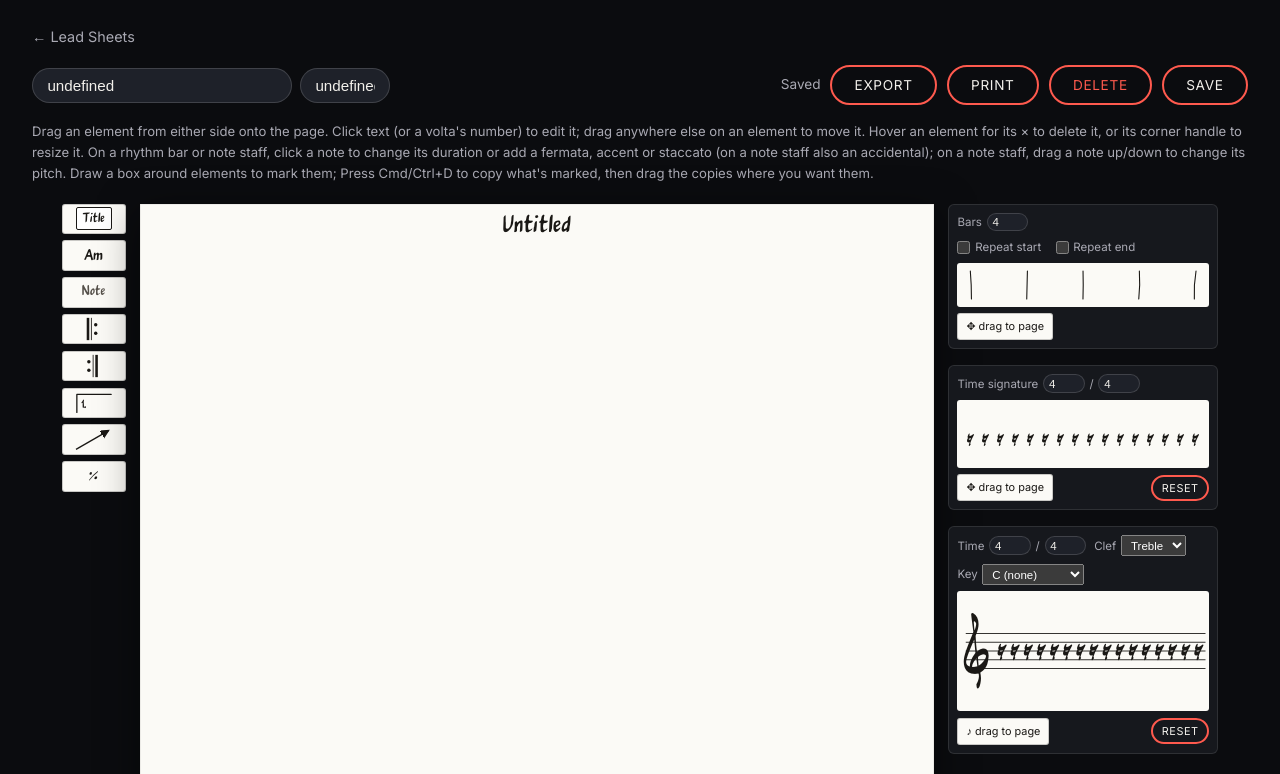
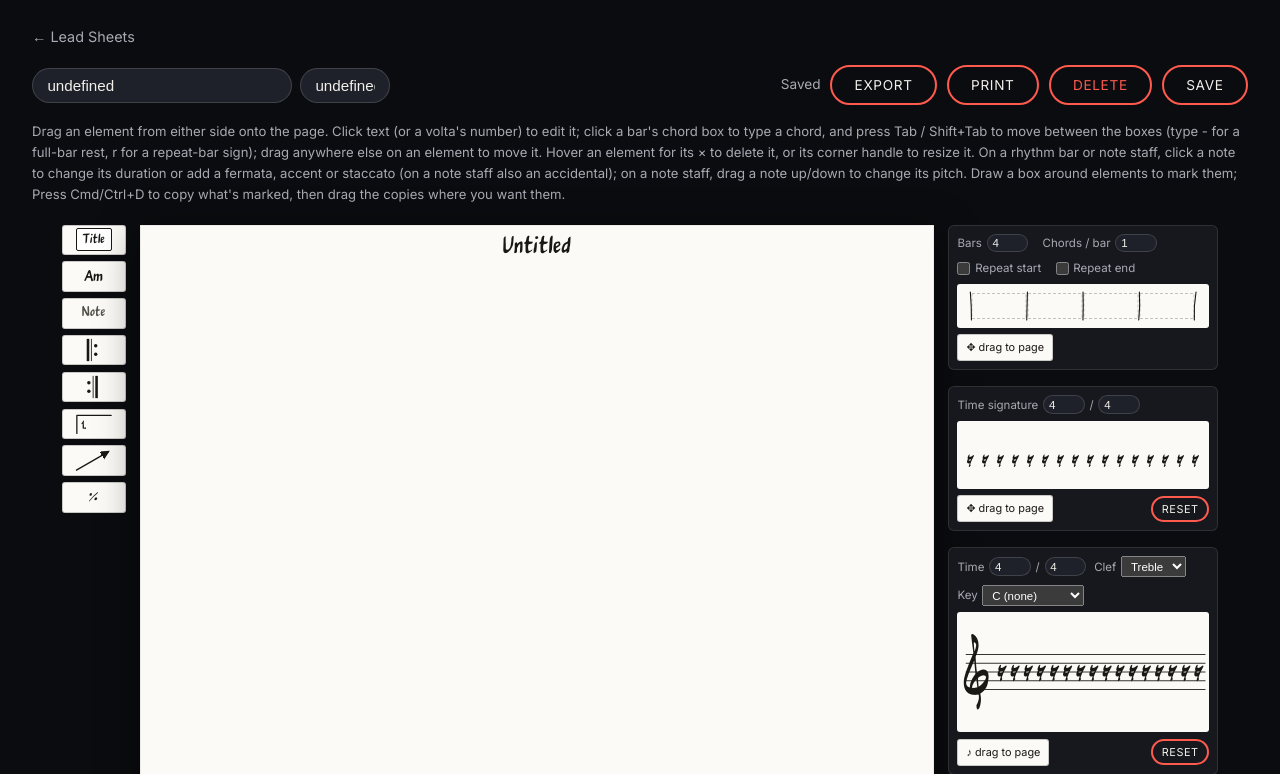
Before and after one commit to carljarner/jamesband, a FastAPI app: template intern/templates/leadsheet_editor.html in a window 1280 px wide. Shown: the part 150-924 px from the top of the page. Run offline with FastAPI, Linux system fonts and the light colour scheme; the visitor is signed in with stand-in values (Sample User, id 1); the template is opened without the code that fills it: most values are stand-ins (such as "Sample title", 1, 10 or a date in 2020).

Commit message:
Lead sheet editor: standard sizes, raised chord numbers, row chord slots
- Standard element sizes taken from the test sheet: titles 17, chords 14,
  text 12, bar rows 27 tall (editor defaults and the saved test sheet)
- Chord symbols draw extension numbers/alterations raised (Am7, Cm7b5,
  C7(#11)); quality words and slash bass stay on the baseline. Stored text
  stays plain
- Editing an element redraws immediately so the formatted text doesn't show
  through the edit field
- Bars can have typeable chord slots per bar (Chords / bar, Tab between them)
- Update saved lead sheet data

Co-Authored-By: Claude Sonnet 5 <noreply@anthropic.com>

```diff
--- a/intern/static/leadsheet-editor.js
+++ b/intern/static/leadsheet-editor.js
@@ -12,10 +12,13 @@
   // A row can hold up to 12 bars; past 9 the bars get narrower so the row
   // still fits within the page margins.
   const ROW_MAX_BARS = 12;
+  const ROW_MAX_CHORDS = 8; // chord slots per bar
   const ROW_MAX_W = PAGE_W - 2 * PAGE_MARGIN;
-  const BAR_H = 30; // calibrated against a hand-finished 8-bar row on a real sheet
+  const BAR_H = 27; // average bar-row height across the hand-finished test sheet
   const REPEAT_MARK_W = 14;
   const VOLTA_H = 22, VOLTA_FONT_SIZE = 13;
+  // Starting font sizes for new text boxes: the averages from the test sheet.
+  const TITLE_FONT_SIZE = 17, CHORD_FONT_SIZE = 14, TEXT_FONT_SIZE = 12;
 
   // Codepoints verified directly against fonts/MuseJazz.otf's cmap (this
   // font implements SMuFL's Rests range at the standard codepoints, but not
@@ -343,6 +346,63 @@
     return _measureCtx.measureText(text || '').width;
   }
 
+  // Splits a chord symbol into baseline and raised runs, the way it's
+  // engraved on a real chart: the root, its accidental, quality words (m,
+  // maj, dim, sus, add...) and any slash bass note stay on the baseline;
+  // extension numbers and altered tones are raised (Am7 -> Am + ^7,
+  // Cm7b5 -> Cm + ^7b5, C7(#11) -> C + ^7(#11), Bb7/D -> Bb + ^7 + /D).
+  // The stored text stays plain; this only affects how it's drawn.
+  function parseChordSegments(text) {
+    const s = String(text || '');
+    const root = /^[A-G][#b♯♭]?/.exec(s);
+    if (!root) return s ? [{ text: s, sup: false }] : []; // N.C., %, x2...
+    const segs = [];
+    const push = (t, sup) => {
+      const last = segs[segs.length - 1];
+      if (last && last.sup === sup) last.text += t;
+      else segs.push({ text: t, sup });
+    };
+    push(root[0], false);
+    let i = root[0].length;
+    while (i < s.length) {
+      const rest = s.slice(i);
+      if (rest[0] === '/' && !/^\/\d/.test(rest)) { push(rest, false); break; } // slash bass; "6/9" is not one
+      let m = /^\([^)]*\)/.exec(rest) || /^[#b♯♭]?\d+(?:\/\d+)?/.exec(rest);
+      // "+"/"-" only count as an alteration after a number ("7-9"); before one
+      // they're the chord's quality ("C-7"), which stays on the baseline.
+      if (!m && /[\d)]/.test(s[i - 1])) m = /^[+-]\d+(?:\/\d+)?/.exec(rest);
+      if (m) { push(m[0], true); i += m[0].length; }
+      else { push(rest[0], false); i += 1; }
+    }
+    return segs;
+  }
+
+  const CHORD_SUP_SCALE = 0.9, CHORD_SUP_RAISE = 0.4; // raised run: font size and rise, as fractions of the chord's font size
+  function measureChordWidth(text, size) {
+    return parseChordSegments(text).reduce(
+      (w, seg) => w + measureTextWidth(seg.text, seg.sup ? size * CHORD_SUP_SCALE : size), 0);
+  }
+  // Same as svgText, but with the raised runs as smaller, shifted tspans (dy,
+  // not baseline-shift, which Safari/Firefox don't all honour).
+  function svgChordText(text, x, y, opts = {}) {
+    const size = opts.size || 13;
+    const el = svgText('', x, y, opts);
+    let raised = false;
+    for (const seg of parseChordSegments(text)) {
+      const span = svgEl('tspan', {});
+      if (seg.sup) {
+        span.setAttribute('font-size', size * CHORD_SUP_SCALE);
+        span.setAttribute('dy', -size * CHORD_SUP_RAISE);
+      } else if (raised) {
+        span.setAttribute('dy', size * CHORD_SUP_RAISE);
+      }
+      span.textContent = seg.text;
+      el.appendChild(span);
+      raised = seg.sup;
+    }
+    return el;
+  }
+
   // Barlines get a slight hand-drawn wobble instead of a perfectly straight
   // vector line: a gentle bow through a random-ish midpoint, seeded from the
   // element's own id so the wiggle is fixed (stable across re-renders, not
@@ -454,7 +514,7 @@
   function elementBounds(el) {
     switch (el.type) {
       case 'title': case 'chordText': case 'text': {
-        const { w, h } = textBoxSize(el.text, el.fontSize);
+        const { w, h } = textBoxSize(el.text, el.fontSize, el.type === 'chordText' && el.id !== editingId);
         return { x: el.x, y: el.y, w, h };
       }
       case 'row': case 'repeat': case 'volta':
@@ -628,6 +688,8 @@
   // text is skipped in renderTextEl while the (transparent) overlay input is
   // showing the same text, so it isn't drawn twice.
   let editingId = null;
+  // For a row's chord slots, which slot of `editingId` is being typed into.
+  let editingSlot = null;
   function closeOverlay(commit) {
     if (!activeOverlay) return;
     const { input, onCommit, onCancel } = activeOverlay;
@@ -636,6 +698,7 @@
     // its blur handler synchronously, which would re-enter closeOverlay.
     activeOverlay = null;
     editingId = null;
+    editingSlot = null;
     input.remove();
     if (commit) onCommit(val);
     else { if (onCancel) onCancel(); renderSvg(); }
@@ -648,7 +711,10 @@
   // directly on the page. `getRect` is re-evaluated on every keystroke so the
   // field tracks the element's auto-fitting box as the text grows; `onInput`
   // lets the caller update the element live; `onCancel` undoes that on Escape.
-  function openTextOverlay({ elementId, initialValue, getRect, fontSize, color, align, padX, onInput, onCommit, onCancel }) {
+  // Optional extras for a row's chord slots: `getFontSize(val)` re-fits the
+  // font as the text grows, `slotIndex` marks which slot of the element is
+  // being edited, and `onTab(dir)` (-1/+1) moves on to the neighbouring slot.
+  function openTextOverlay({ elementId, initialValue, getRect, fontSize, getFontSize, slotIndex, onTab, color, align, padX, onInput, onCommit, onCancel }) {
     closeOverlay(true);
     const wrap = document.getElementById('page-wrap');
     const { scale } = svgMetrics();
@@ -664,6 +730,7 @@
     const place = () => {
       const wrapRect = wrap.getBoundingClientRect();
       const rect = getRect(input.value);
+      if (getFontSize) input.style.fontSize = `${getFontSize(input.value) * scale}px`;
       input.style.left = `${rect.left - wrapRect.left}px`;
       input.style.top = `${rect.top - wrapRect.top}px`;
       input.style.width = `${rect.width}px`;
@@ -672,7 +739,11 @@
     place();
     wrap.appendChild(input);
     editingId = elementId;
+    editingSlot = slotIndex == null ? null : slotIndex;
     activeOverlay = { input, onCommit, onCancel };
+    // Redraw now so the element's own text (raised chord numbers included) is
+    // gone from the page before the input, which shows it flat, appears over it.
+    renderSvg();
     input.addEventListener('input', () => {
       onInput(input.value);
       renderSvg();
@@ -683,6 +754,7 @@
     input.addEventListener('keydown', e => {
       if (e.key === 'Enter') { e.preventDefault(); closeOverlay(true); }
       else if (e.key === 'Escape') { e.preventDefault(); closeOverlay(false); }
+      else if (e.key === 'Tab' && onTab) { e.preventDefault(); closeOverlay(true); onTab(e.shiftKey ? -1 : 1); }
     });
     input.addEventListener('blur', () => closeOverlay(true));
   }
@@ -836,8 +908,9 @@
     }, { onChange, accidentals: true });
   }
 
-  function textBoxSize(text, fontSize) {
-    const w = Math.max(50, measureTextWidth(text, fontSize) + 16);
+  // `chord`: size for a chord symbol's raised numbers (see parseChordSegments).
+  function textBoxSize(text, fontSize, chord) {
+    const w = Math.max(50, (chord ? measureChordWidth(text, fontSize) : measureTextWidth(text, fontSize)) + 16);
     const h = fontSize + 14;
     return { w, h };
   }
@@ -873,6 +946,106 @@
     });
   }
 
+  /* ---------- row chord slots ---------- */
+  // The typeable chord boxes of a row (or of the sidebar preview, which passes
+  // its own geometry): each bar is split into `cpb` equal slots, with the
+  // first/last bar inset where a repeat mark sits on that edge. `idx` is the
+  // slot's index into `row.chords`.
+  function chordSlotRects(x, y, w, h, barCount, cpb, repeatStart, repeatEnd) {
+    const rects = [];
+    if (!(cpb > 0)) return rects;
+    const barW = w / barCount;
+    for (let i = 0; i < barCount; i++) {
+      const left = x + i * barW + (i === 0 && repeatStart ? REPEAT_MARK_W : 0);
+      const right = x + (i + 1) * barW - (i === barCount - 1 && repeatEnd ? REPEAT_MARK_W : 0);
+      const slotW = (right - left) / cpb;
+      for (let k = 0; k < cpb; k++) {
+        rects.push({ x: left + k * slotW, y, w: slotW, h, bar: i, k, idx: i * cpb + k });
+      }
+    }
+    return rects;
+  }
+  function rowChordSlots(row) {
+    return chordSlotRects(row.x, row.y, row.w, row.h, row.barCount, row.chordsPerBar || 0, row.repeatStart, row.repeatEnd);
+  }
+
+  // Largest chord size that still fits the slot: shrinks for long chords in
+  // narrow slots (8 to a bar) rather than spilling over the barlines.
+  function slotFontSize(text, slotW, h) {
+    let size = Math.min(CHORD_FONT_SIZE, h * 0.55);
+    while (size > 7 && measureChordWidth(text, size) + 4 > slotW) size -= 0.5;
+    return Math.max(size, 7);
+  }
+
+  // Shorthand typed into a chord box that is drawn as a symbol instead of
+  // text: "-" is a full-bar rest, "r" a repeat-previous-bar sign. The stored
+  // text stays what was typed.
+  function barSymbol(text) {
+    const t = String(text || '').trim().toLowerCase();
+    if (t === '-') return { code: REST_CODES.whole, rise: -1 / 16 }; // the whole rest hangs below its origin, so lift it to sit centred
+    if (t === 'r') return { code: SIMILE_MARK, rise: 0 };
+    return null;
+  }
+
+  // Draws a slot's content, centred in the slot: the chord (shrunk to fit),
+  // or, if it's shorthand for a bar symbol, that symbol centred across the
+  // whole bar `bar` (a full-bar rest / repeat covers every chord slot in it).
+  function drawSlotContent(g, text, s, bar, h) {
+    const sym = barSymbol(text);
+    if (sym) {
+      let size = h;
+      const gw = measureTextWidth(sym.code, size, 'MuseJazz');
+      if (gw > bar.w - 4) size *= Math.max(bar.w - 4, 4) / gw; // very narrow bars
+      g.appendChild(svgText(sym.code, bar.x + bar.w / 2, s.y + h / 2 + sym.rise * size, {
+        cls: 'el-glyph-text', anchor: 'middle', size,
+      }));
+      return;
+    }
+    const size = slotFontSize(text, s.w, h);
+    g.appendChild(svgChordText(text, s.x + s.w / 2, s.y + h / 2 + size * 0.35, {
+      cls: 'el-chord-text', anchor: 'middle', size,
+    }));
+  }
+
+  function startChordEdit(rowId, idx) {
+    const row = model.elements.find(e => e.id === rowId);
+    if (!row || !(row.chordsPerBar > 0)) return;
+    if (!row.chords) row.chords = [];
+    const original = row.chords[idx] || '';
+    const slot = () => rowChordSlots(row)[idx];
+    if (!slot()) return;
+    openTextOverlay({
+      elementId: row.id,
+      slotIndex: idx,
+      initialValue: original,
+      getRect: () => { const s = slot(); return svgRectToScreen(s.x, s.y, s.w, s.h); },
+      fontSize: slotFontSize(original, slot().w, row.h),
+      getFontSize: val => slotFontSize(val, slot().w, row.h),
+      color: '#1a1815',
+      align: 'center',
+      padX: 2,
+      onInput: val => { row.chords[idx] = val; },
+      onCommit: val => { row.chords[idx] = val; markDirty(); renderSvg(); },
+      onCancel: () => { row.chords[idx] = original; },
+      onTab: dir => {
+        const next = nextChordSlot(row, idx, dir);
+        if (next) startChordEdit(next.rowId, next.idx);
+      },
+    });
+  }
+
+  // Tab order: every chord slot of every row that has any, rows in reading
+  // order (top to bottom, then left to right), slots left to right within.
+  function nextChordSlot(row, idx, dir) {
+    const rows = model.elements
+      .filter(e => e.type === 'row' && e.chordsPerBar > 0)
+      .sort((a, b) => a.y - b.y || a.x - b.x);
+    const seq = [];
+    rows.forEach(r => rowChordSlots(r).forEach(s => seq.push({ rowId: r.id, idx: s.idx })));
+    const at = seq.findIndex(s => s.rowId === row.id && s.idx === idx);
+    return at < 0 ? null : seq[at + dir] || null;
+  }
+
   /* ---------- model mutation ---------- */
   // Finds a row under (x,y) so a dropped repeat mark can attach to it
   // instead of becoming its own free-floating element. Checked in reverse
@@ -894,17 +1067,21 @@
   // dragging is exactly what gets placed.
   function buildElement(type, x, y, opts = {}) {
     if (type === 'title') {
-      return { id: uid('el'), type: 'title', x, y, text: 'Section', fontSize: 12 };
+      return { id: uid('el'), type: 'title', x, y, text: 'Section', fontSize: TITLE_FONT_SIZE };
     } else if (type === 'row') {
       const n = clamp(parseInt(opts.barCount, 10) || 4, 1, ROW_MAX_BARS);
       const el = { id: uid('el'), type: 'row', x, y, w: Math.min(n * BAR_UNIT, ROW_MAX_W), h: BAR_H, barCount: n };
       if (opts.repeatStart) el.repeatStart = true;
       if (opts.repeatEnd) el.repeatEnd = true;
+      // Each bar holds `chordsPerBar` typeable chord slots; `chords` is flat,
+      // slot `k` of bar `i` at index i * chordsPerBar + k. Absent = plain bars.
+      const cpb = clamp(parseInt(opts.chordsPerBar, 10) || 0, 0, ROW_MAX_CHORDS);
+      if (cpb > 0) { el.chordsPerBar = cpb; el.chords = Array(n * cpb).fill(''); }
       return el;
     } else if (type === 'chordText') {
-      return { id: uid('el'), type: 'chordText', x, y, text: 'Am', fontSize: 14 };
+      return { id: uid('el'), type: 'chordText', x, y, text: 'Am', fontSize: CHORD_FONT_SIZE };
     } else if (type === 'text') {
-      return { id: uid('el'), type: 'text', x, y, text: 'Note', fontSize: 12 };
+      return { id: uid('el'), type: 'text', x, y, text: 'Note', fontSize: TEXT_FONT_SIZE };
     } else if (type === 'repeat-start') {
       return { id: uid('el'), type: 'repeat', x, y, w: REPEAT_MARK_W, h: BAR_H, kind: 'start' };
     } else if (type === 'repeat-end') {
@@ -947,6 +1124,9 @@
     render();
     if (type === 'title' || type === 'chordText' || type === 'text') {
       setTimeout(() => startTextEdit(el.id), 0);
+    } else if (el.type === 'row' && el.chordsPerBar > 0) {
+      // Straight into the first chord box, so Tab can carry on from there.
+      setTimeout(() => startChordEdit(el.id, 0), 0);
     }
   }
 
@@ -987,7 +1167,10 @@
   // fontSize (which drives the box's own auto-fit size on the next render).
   function renderTextEl(svg, el, opts) {
     const fontSize = el.fontSize;
-    const { w, h } = textBoxSize(el.text, fontSize);
+    // While editing, the overlay input shows the raw typed text, so the box
+    // is sized for that rather than for the raised-number layout.
+    const chord = opts.chord && el.id !== editingId;
+    const { w, h } = textBoxSize(el.text, fontSize, chord);
     const g = svgGroup({ cls: 'el-group' });
 
     let interactiveEl;
@@ -1002,7 +1185,8 @@
 
     if (el.id !== editingId) {
       const textX = opts.boxed ? el.x + w / 2 : el.x + 8;
-      g.appendChild(svgText(el.text || '', textX, el.y + h / 2 + fontSize * 0.35, {
+      const draw = opts.chord ? svgChordText : svgText;
+      g.appendChild(draw(el.text || '', textX, el.y + h / 2 + fontSize * 0.35, {
         cls: opts.textCls, anchor: opts.boxed ? 'middle' : 'start', size: fontSize,
       }));
     }
@@ -1030,7 +1214,24 @@
     const hit = svgRect(el.x, el.y, w, h, { cls: 'el-row-hit' });
     g.appendChild(hit);
     const startX = el.x, startY = el.y;
-    wireDragAndClick(hit, (ddx, ddy) => { el.x = startX + ddx; el.y = startY + ddy; markDirty(); renderSvg(); }, null, el);
+    const dragRow = (ddx, ddy) => { el.x = startX + ddx; el.y = startY + ddy; markDirty(); renderSvg(); };
+    wireDragAndClick(hit, dragRow, null, el);
+
+    // Chord slots sit right above the hit rect (and below everything else
+    // drawn here) so the +/-, repeat and resize controls stay clickable. A
+    // drag on a slot still moves the row; a plain click types a chord.
+    const slots = rowChordSlots(el), perBar = el.chordsPerBar || 0;
+    slots.forEach(s => {
+      const text = (el.chords && el.chords[s.idx]) || '';
+      const first = slots[s.bar * perBar], last = slots[s.bar * perBar + perBar - 1];
+      const bar = { x: first.x, w: last.x + last.w - first.x };
+      const slotEl = svgRect(s.x + 1.5, s.y + 1.5, Math.max(s.w - 3, 1), Math.max(s.h - 3, 1), {
+        cls: text ? 'el-chord-slot' : 'el-chord-slot empty',
+      });
+      g.appendChild(slotEl);
+      wireDragAndClick(slotEl, dragRow, () => startChordEdit(el.id, s.idx), el);
+      if (text && !(el.id === editingId && editingSlot === s.idx)) drawSlotContent(g, text, s, bar, h);
+    });
 
     for (let i = 0; i <= n; i++) {
       if (i === 0 && el.repeatStart) continue; // a repeat mark replaces the plain barline at that edge
@@ -1059,7 +1260,11 @@
     removeBtn.addEventListener('mousedown', e => e.stopPropagation());
     removeBtn.addEventListener('click', e => {
       e.stopPropagation();
-      if (el.barCount > 1) { el.barCount -= 1; markDirty(); renderSvg(); }
+      if (el.barCount > 1) {
+        el.barCount -= 1;
+        if (el.chords) el.chords.length = el.barCount * (el.chordsPerBar || 0); // don't resurrect old chords if a bar is added back
+        markDirty(); renderSvg();
+      }
     });
     g.appendChild(removeBtn);
 
@@ -1067,7 +1272,11 @@
     addBtn.addEventListener('mousedown', e => e.stopPropagation());
     addBtn.addEventListener('click', e => {
       e.stopPropagation();
-      if (el.barCount < ROW_MAX_BARS) { el.barCount += 1; markDirty(); renderSvg(); }
+      if (el.barCount < ROW_MAX_BARS) {
+        el.barCount += 1;
+        if (el.chords) { while (el.chords.length < el.barCount * el.chordsPerBar) el.chords.push(''); }
+        markDirty(); renderSvg();
+      }
     });
     g.appendChild(addBtn);
 
@@ -1736,7 +1945,7 @@
 
   function renderElement(svg, el) {
     if (el.type === 'title') renderTextEl(svg, el, { boxed: true, textCls: 'el-title-text' });
-    else if (el.type === 'chordText') renderTextEl(svg, el, { boxed: false, textCls: 'el-chord-text' });
+    else if (el.type === 'chordText') renderTextEl(svg, el, { boxed: false, textCls: 'el-chord-text', chord: true });
     else if (el.type === 'text') renderTextEl(svg, el, { boxed: false, textCls: 'el-text-text' });
     else if (el.type === 'row') renderRowEl(svg, el);
     else if (el.type === 'repeat') renderRepeatEl(svg, el);
@@ -1859,9 +2068,14 @@
   const barsCountInput = document.getElementById('bars-count');
   const barsRepeatStart = document.getElementById('bars-repeat-start');
   const barsRepeatEnd = document.getElementById('bars-repeat-end');
+  const barsChordsInput = document.getElementById('bars-chords');
   const BARS_PREVIEW_W = 240, BARS_PREVIEW_H = 44;
   function barsBuilderCount() {
     return clamp(parseInt(barsCountInput.value, 10) || 4, 1, ROW_MAX_BARS);
+  }
+  function barsBuilderChords() {
+    const v = parseInt(barsChordsInput.value, 10);
+    return clamp(Number.isNaN(v) ? 1 : v, 0, ROW_MAX_CHORDS);
   }
   function renderBarsBuilderSvg() {
     const svg = document.getElementById('bars-builder-svg');
@@ -1869,6 +2083,8 @@
     const n = barsBuilderCount();
     const padX = 8, top = 8, h = BARS_PREVIEW_H - 16;
     const barW = (BARS_PREVIEW_W - 2 * padX) / n;
+    chordSlotRects(padX, top, BARS_PREVIEW_W - 2 * padX, h, n, barsBuilderChords(), barsRepeatStart.checked, barsRepeatEnd.checked)
+      .forEach(s => svg.appendChild(svgRect(s.x + 1, s.y + 1.5, Math.max(s.w - 2, 1), h - 3, { cls: 'el-chord-slot empty' })));
     for (let i = 0; i <= n; i++) {
       if (i === 0 && barsRepeatStart.checked) continue; // repeat mark replaces the plain barline, as on the page
       if (i === n && barsRepeatEnd.checked) continue;
@@ -1885,11 +2101,16 @@
     barsCountInput.value = barsBuilderCount();
     renderBarsBuilderSvg();
   });
+  barsChordsInput.addEventListener('input', renderBarsBuilderSvg);
+  barsChordsInput.addEventListener('change', () => {
+    barsChordsInput.value = barsBuilderChords();
+    renderBarsBuilderSvg();
+  });
   barsRepeatStart.addEventListener('change', renderBarsBuilderSvg);
   barsRepeatEnd.addEventListener('change', renderBarsBuilderSvg);
   document.getElementById('bars-builder-drag').addEventListener('dragstart', e => {
     startPlacementDrag(e, {
-      type: 'row', barCount: barsBuilderCount(),
+      type: 'row', barCount: barsBuilderCount(), chordsPerBar: barsBuilderChords(),
       repeatStart: barsRepeatStart.checked, repeatEnd: barsRepeatEnd.checked,
     });
   });
--- a/intern/static/style.css
+++ b/intern/static/style.css
@@ -1594,6 +1594,13 @@ table.gig-songs-table .singer-btn { cursor: default; pointer-events: none; }
   display: flex;
   align-items: center;
   gap: 0.3rem;
+}
+
+/* Bar count and chords-per-bar side by side. */
+.bars-builder-count {
+  display: flex;
+  flex-wrap: wrap;
+  gap: 0.3rem 0.9rem;
 }
 
 /* Repeat start/end options, on their own row under the bar count. */
@@ -1862,12 +1869,18 @@ input.text-edit-input:focus {
 .el-group:hover .el-resize-handle { opacity: 0.85; }
 .el-resize-handle:hover { opacity: 1; }
 
-/* Bars are just barlines -- no enclosing box, no top/bottom edge, and
-   nothing is typed directly into them; chord/text elements are dragged on
-   top instead. Each barline is a gently bowed path (not a straight line)
-   for a slightly hand-drawn feel. */
+/* Bars are just barlines -- no enclosing box, no top/bottom edge. Each
+   barline is a gently bowed path (not a straight line) for a slightly
+   hand-drawn feel. Chords are typed into the row's chord slots (or dragged
+   on as separate chord elements). */
 .el-row-divider { stroke: #1a1815; stroke-width: 1.1; fill: none; stroke-linecap: round; }
 .el-row-hit { fill: transparent; cursor: grab; }
+
+/* A row's typeable chord box. Empty ones get a faint dashed outline so you can
+   see where to click; it's screen-only (hidden in print, below). */
+.el-chord-slot { fill: transparent; stroke: none; cursor: text; }
+.el-chord-slot.empty { stroke: rgba(0,0,0,0.22); stroke-width: 1; stroke-dasharray: 3 2; }
+.el-chord-slot:hover { fill: rgba(0,0,0,0.05); }
 
 .el-repeat-hit { fill: transparent; cursor: grab; }
 .el-repeat-thick { stroke: #1a1815; stroke-width: 3; }
@@ -1982,6 +1995,7 @@ input.text-edit-input:focus {
   #sheet-svg { width: 100%; height: 100%; aspect-ratio: auto; }
   .el-delete, .el-row-addbar, .el-row-removebar, .el-resize-handle, .el-move-handle,
   .el-arrow-handle, .el-arrow-bow-handle, .el-selection, .el-marquee { display: none; }
+  .el-chord-slot, .el-chord-slot.empty { fill: none; stroke: none; }
   /* The on-screen page/title-box tones are a warm off-white "paper" look;
      on paper that would just waste toner on a tinted fill, so print pure
      white for both instead. */
--- a/intern/templates/leadsheet_editor.html
+++ b/intern/templates/leadsheet_editor.html
@@ -17,7 +17,7 @@
     <button type="button" id="save-btn" class="primary">Save</button>
   </div>
 </div>
-<p class="editor-hint-static no-print">Drag an element from either side onto the page. Click text (or a volta's number) to edit it; drag anywhere else on an element to move it. Hover an element for its &times; to delete it, or its corner handle to resize it. On a rhythm bar or note staff, click a note to change its duration or add a fermata, accent or staccato (on a note staff also an accidental); on a note staff, drag a note up/down to change its pitch. Draw a box around elements to mark them; Press Cmd/Ctrl+D to copy what's marked, then drag the copies where you want them.</p>
+<p class="editor-hint-static no-print">Drag an element from either side onto the page. Click text (or a volta's number) to edit it; click a bar's chord box to type a chord, and press Tab / Shift+Tab to move between the boxes (type - for a full-bar rest, r for a repeat-bar sign); drag anywhere else on an element to move it. Hover an element for its &times; to delete it, or its corner handle to resize it. On a rhythm bar or note staff, click a note to change its duration or add a fermata, accent or staccato (on a note staff also an accidental); on a note staff, drag a note up/down to change its pitch. Draw a box around elements to mark them; Press Cmd/Ctrl+D to copy what's marked, then drag the copies where you want them.</p>
 
 <div class="editor-layout">
   <div class="editor-palette editor-palette--side no-print">
@@ -74,6 +74,9 @@
       <div class="bars-builder-count">
         <label>Bars
           <input type="number" id="bars-count" min="1" max="12" value="4" />
+        </label>
+        <label title="Empty chord boxes in each bar to type into; Tab moves between them; type - for a full-bar rest or r for a repeat bar (0 = plain bars)">Chords / bar
+          <input type="number" id="bars-chords" min="0" max="8" value="1" />
         </label>
       </div>
       <div class="bars-builder-repeats">
```
